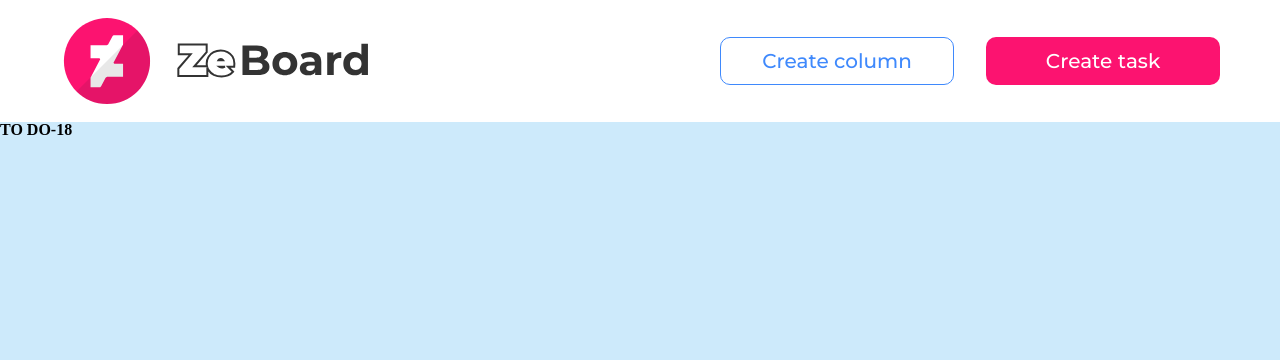
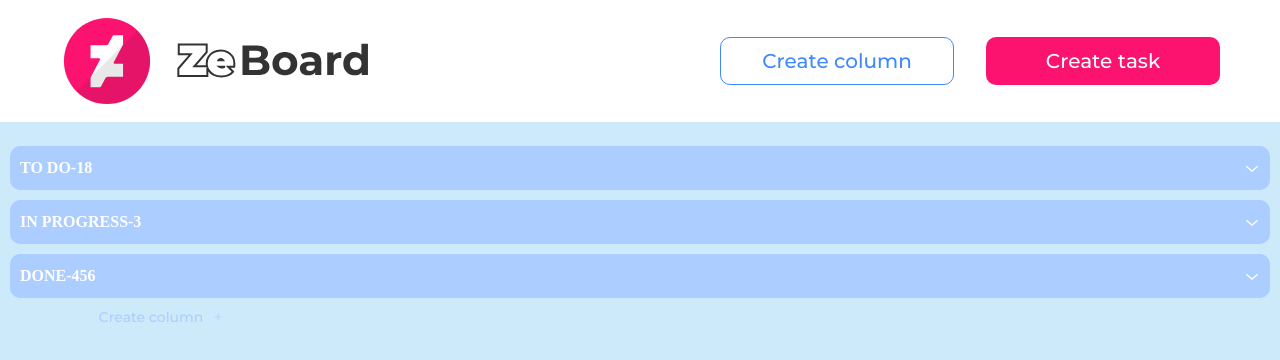
Before and after one commit to Poznalex/my-crm-main, a Vue app: page / in a window 1280 px wide. Shown: the top 360 px of the page. Built offline with nearby package versions, Linux system fonts and the light colour scheme; a web font is replaced by a local one.

Commit message:
add mobview

```diff
--- a/src/components/Main.vue
+++ b/src/components/Main.vue
@@ -1,20 +1,128 @@
 <script setup></script>
 
 <template>
-    <div class='btn__column'>TO DO-18</div>
-    <div class='task'>
-    <p>Cekhov - a good writer</p>
+    <div class='wrapper'>
+        <div class='column__wrapper'>
+            <div class='header__column'>
+                <div class='header__content'>TO DO-18</div>
+                <div class='arrow__wrapper'>
+                    <img alt='arrow' src='/src/assets/images/arrow.svg'>
+                </div>
+            </div>
+            <div class='task__wrapper'>
+                <p>Happy 2024 year!</p>
+            </div>
+        </div>
+        <div class='column-wrapper'>
+            <div class='header__column'>
+                <div class='header__content'>IN PROGRESS-3</div>
+                <div class='arrow__wrapper'>
+                    <img alt='arrow' src='/src/assets/images/arrow.svg'>
+                </div>
+            </div>
+            <div class='task__wrapper'>
+                <p>Happy 2024 year!</p>
+            </div>
+        </div>
+        <div class='column-wrapper'>
+            <div class='header__column'>
+                <div class='header__content'>DONE-456</div>
+                <div class='arrow__wrapper'>
+                    <img alt='arrow' src='/src/assets/images/arrow.svg'>
+                </div>
+            </div>
+            <div class='task__wrapper'>
+                <p>Happy 2024 year!</p>
+            </div>
+        </div>
+        <div class='btn__create__column__wrapper'>
+            <div class='btn__create__column'>Create column</div>
+            <div class='sign__create__column'>
+                <img alt='plus' src='/src/assets/images/plus for create column-mob.svg'>
+            </div>
+        </div>
     </div>
 </template>
 
 <style>
-.task {
-    display: none;
+.wrapper {
+    display: block;
+    justify-content: center;
+    padding: 0 10px;
+    margin-top: 24px;
 }
 
-.btn__column {
+.header__column {
+    display: flex;
+    justify-content: space-between;
+    flex-shrink: 0;
+    width: 100%;
+    height: 44px;
+    background: var(--main-color-light-blue);
+    margin-bottom: 10px;
+    border-radius: 10px;
+}
+
+.header__content {
+    display: block;
+    margin-top: 12px;
+    margin-left: 10px;
+    display: flex;
+    width: 204px;
+    height: 20px;
+    justify-content: left;
+    align-items: center;
+    flex-shrink: 0;
+    color: var(--main-color-white);
     font-family: 'Montserrat';
     font-weight: 700;
     font-size: 16px;
 }
+
+.arrow__wrapper {
+    width: 24px;
+    height: 24px;
+    margin: 10px 14px 10px;
+}
+
+.arrow__wrapper img {
+    width: 12px;
+    height: 6px;
+}
+
+.task__wrapper {
+    display: none;
+    padding: 0 18px;
+    background-color: white;
+    min-height: 44px;
+    margin-bottom: 7px;
+}
+
+.btn__create__column__wrapper {
+    display: flex;
+    margin-left: 87px;
+}
+
+.btn__create__column {
+    display: flex;
+    justify-content: center;
+    width: 108px;
+    height: 18px;
+    color: var(--main-color-light-blue);
+    font-family: Montserrat;
+    font-size: 14px;
+    font-style: normal;
+    font-weight: 500;
+    line-height: normal;
+}
+
+.sign__create__column {
+    display: flex;
+    width: 14px;
+    height: 14px;
+    margin-left: 4px;
+    margin-top: 2px;
+    margin-bottom: 2px;
+    flex-shrink: 0;
+}
 </style>
```
Also changed, not shown: src/assets/images/arrow.svg (added), src/assets/images/plus for create column-mob.svg (added).
